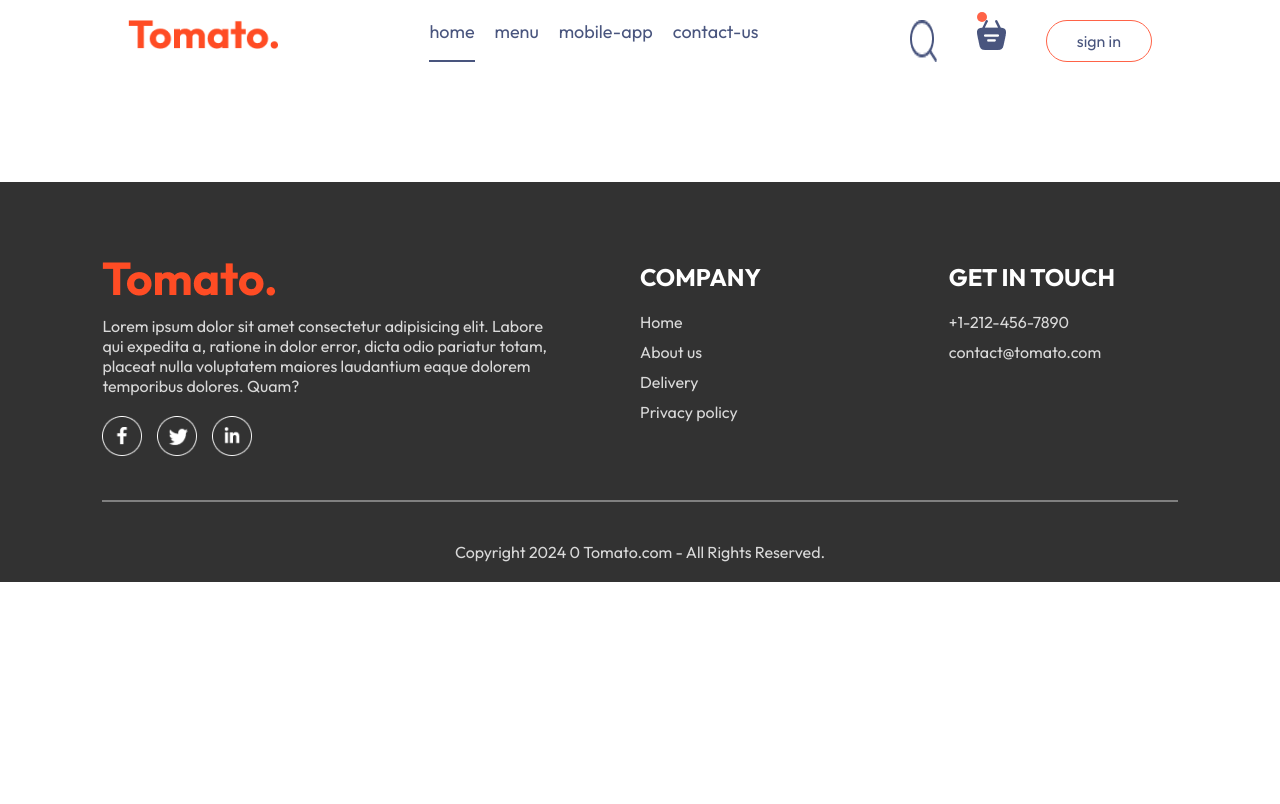
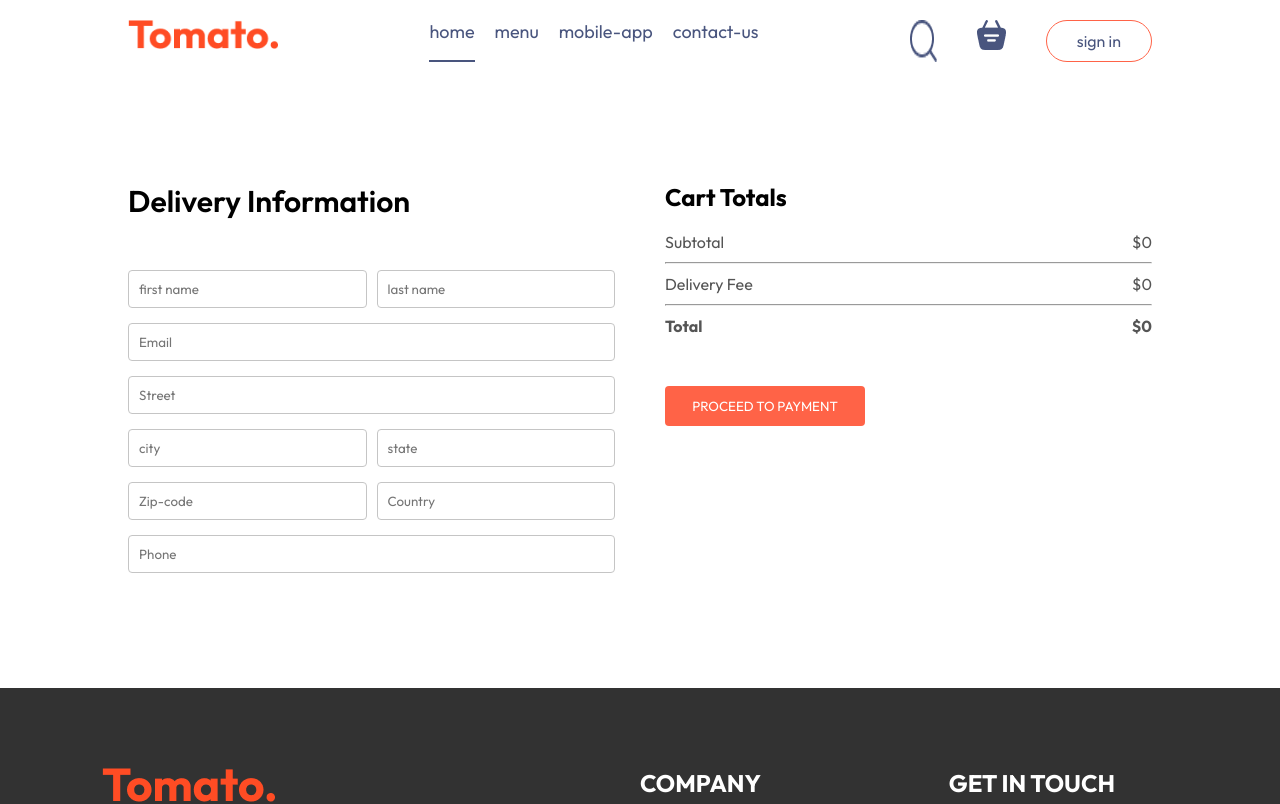
Before and after one commit to surya4419/Food_Delivery, a React app in the folder frontend/: page /Order in a window 1280 px wide. Shown: the top 804 px of the page. Built offline with nearby package versions, Linux system fonts and the light colour scheme; the HTML template or start-up script is replaced by a standard one.

Commit message:
frontend completed

```diff
--- a/frontend/src/components/navbar/navbar.jsx
+++ b/frontend/src/components/navbar/navbar.jsx
@@ -1,12 +1,15 @@
-import React, { useState } from 'react'
+import React, { useContext, useState } from 'react'
 import './navbar.css'
 import { assets } from '../../assets/assets.js'
 import { Link } from 'react-router-dom'
+import { StoreContext } from '../../context/Storecontext.jsx'
 
 
 const Navbar = ({setShowLogin}) => {
 
      const [menu, setMenu] = useState("home");
+
+     const {getTotalCartAmount} = useContext(StoreContext);
 
   return (
     <div className='navbar'>
@@ -21,7 +24,7 @@
         <img src={assets.search_icon} alt="" />
         <div className='navbar-search-icon' >
            <Link to='/cart'> <img src={assets.basket_icon} alt="" /> </Link>
-            <div className='dot' ></div>
+            <div className={getTotalCartAmount()===0?"":"dot"} ></div>
         </div>
         <button onClick={()=>setShowLogin(true)} >sign in</button>
       </div>
--- a/frontend/src/context/Storecontext.jsx
+++ b/frontend/src/context/Storecontext.jsx
@@ -33,16 +33,25 @@
    setCartItems((prev)=>({...prev,[itemId]:prev[itemId]-1}))
   }
 
-  useEffect(()=>{
-    console.log(cartItems);
-  },[cartItems])
+
+  const getTotalCartAmount = () =>{
+    let totalAmount = 0;
+    for (const item in cartItems){
+      if(cartItems[item]>0){
+        let iteminfo = food_list.find((product) => product._id === item);
+        totalAmount += iteminfo.price * cartItems[item];
+      }
+    }
+    return totalAmount;
+  }
 
     const contextValue = {
           food_list,
           cartItems,
           setCartItems,
           addToCart,
-          removeFromCart
+          removeFromCart,
+          getTotalCartAmount,
 
 
     }
--- a/frontend/src/pages/Cart/Cart.css
+++ b/frontend/src/pages/Cart/Cart.css
@@ -27,3 +27,79 @@
 .cart-items-item .cross{
     cursor:pointer;
 }
+
+.cart-bottom{
+    margin-top: 80px;
+    display: flex;
+    justify-content:space-between;
+    gap: max(12vw,20px);
+}
+
+.cart-total{
+    flex:1;
+    display:flex;
+    flex-direction: column;
+    gap:20px;
+}
+
+.cart-total-details{
+    display: flex;
+    justify-content: space-between;
+    color:#555;
+}
+
+.cart-total hr{
+    margin: 10px 0px;
+}
+
+.cart-total button{
+    border: none;
+    color: white;
+    background-color:tomato;
+    width:max(15vw,200px);
+    padding: 12px 0px;
+    border-radius: 4px;
+    cursor:pointer;
+}
+
+.cart-promocode{
+    flex:1;
+}
+
+.cart-promocode p{
+    color: #555;
+}
+
+.cart-promocode-input{
+    margin-top: 10px;
+    display: flex;
+    justify-content: space-between;
+    align-items:center;
+    background-color:#eaeaea;
+    border-radius:4px;
+}
+
+.cart-promocode-input input{
+    background: transparent;
+    border: none;
+    outline: none;
+    padding-left: 10px;
+}
+
+.cart-promocode-input button{
+    width:max(10vw,150px);
+    padding: 12px 5px;
+    background-color:black;
+    border: none;
+    color: white;
+    border-radius: 4px;
+}
+
+@media (max-width: 750px){
+    .cart-bottom{
+        flex-direction: column-reverse;
+    }
+    .cart-promocode{
+     justify-content: start;
+    }
+}
--- a/frontend/src/pages/Cart/Cart.jsx
+++ b/frontend/src/pages/Cart/Cart.jsx
@@ -1,10 +1,13 @@
 import React, { useContext } from 'react'
 import './Cart.css'
 import { StoreContext } from '../../context/Storecontext'
+import { useNavigate } from 'react-router-dom';
 
 const Cart = () => {
 
-  const {cartItems,food_list,removeFromCart} = useContext(StoreContext);
+  const {cartItems,food_list,removeFromCart, getTotalCartAmount} = useContext(StoreContext);
+
+  const navigate = useNavigate();
 
   return (
     <div className='cart'>
@@ -46,21 +49,29 @@
           <div>
             <div className="cart-total-details">
               <p>Subtotal</p>
-              <p>{0}</p>
+              <p>${getTotalCartAmount()}</p>
             </div>
             <hr />
             <div className="cart-total-details">
               <p>Delivery Fee</p>
-              <p>{2}</p>
+              <p>${getTotalCartAmount()===0?0:2}</p>
             </div>
             <hr />
             <div className="cart-total-details">
               <b>Total</b>
-              <b>{0}</b>
+              <b>${getTotalCartAmount()===0?0:getTotalCartAmount()+2}</b>
             </div>
-
+           </div>
+          <button onClick={()=>navigate('/order')}>PROCEED TO CHECKOUT</button>
+        </div>
+        <div className="cart-promocode">
+          <div>
+            <p>If you have a promo code, Enter it here</p>
+            <div className="cart-promocode-input">
+              <input type="text" placeholder='promo code' />
+              <button>Submit</button>
+            </div>
           </div>
-          <button>PROCEED TO CHECKOUT</button>
         </div>
       </div>
     </div>
--- a/frontend/src/pages/Placeorder/Placeorder.css
+++ b/frontend/src/pages/Placeorder/Placeorder.css
@@ -0,0 +1,41 @@
+ .place-order{
+    display: flex;
+    align-items: start;
+    justify-content:space-between;
+    gap:50px;
+    margin-top:100px;
+ }
+
+ .place-order-left{
+    width: 100%;
+    max-width: max(30%,500px);
+ }
+
+ .place-order-left .title{
+    font-size: 30px;
+    font-weight: 600;
+    margin-bottom: 50px;
+ }
+
+ .place-order-left input{
+    margin-bottom: 15px;
+    width: 100%;
+    padding: 10px;
+    border: 1px  solid #c5c5c5;
+    border-radius: 4px;
+    outline-color: tomato;
+ }
+
+ .place-order-left .multi-fields{
+    display: flex;
+    gap: 10px;
+ }
+
+ .place-order-right{
+    width: 100%;
+    max-width:max(40%,500px);
+ }
+
+ .place-order .cart-total button{
+    margin-top: 30px;
+ }
--- a/frontend/src/pages/Placeorder/Placeorder.jsx
+++ b/frontend/src/pages/Placeorder/Placeorder.jsx
@@ -1,10 +1,56 @@
-import React from 'react'
+import React, { useContext } from 'react'
 import './Placeorder.css'
+import { StoreContext } from '../../context/Storecontext'
 
 const Placeorder = () => {
+
+  const {getTotalCartAmount} = useContext(StoreContext)
+
   return (
     <div>
+      <form className='place-order'>
+        <div className="place-order-left">
+          <p className="title">Delivery Information</p>
+          <div className="multi-fields">
+            <input type="text" placeholder='first name' />
+            <input type="text" placeholder='last name' />
 
+          </div>
+          <input type="email" placeholder='Email' />
+          <input type="text" placeholder='Street'/>
+          <div className="multi-fields">
+            <input type="text" placeholder='city' />
+            <input type="text" placeholder='state' />
+          </div>
+          <div className="multi-fields">
+            <input type="text" placeholder='Zip-code' />
+            <input type="text" placeholder='Country' />
+          </div>
+          <input type="text" placeholder='Phone' />
+        </div>
+        <div className="place-order-right">
+        <div className="cart-total">
+          <h2>Cart Totals</h2>
+          <div>
+          <div className="cart-total-details">
+              <p>Subtotal</p>
+              <p>${getTotalCartAmount()}</p>
+            </div>
+            <hr />
+            <div className="cart-total-details">
+              <p>Delivery Fee</p>
+              <p>${getTotalCartAmount()===0?0:2}</p>
+            </div>
+            <hr />
+            <div className="cart-total-details">
+              <b>Total</b>
+              <b>${getTotalCartAmount()===0?0:getTotalCartAmount()+2}</b>
+            </div>
+           </div>
+          <button >PROCEED TO PAYMENT</button>
+        </div>
+        </div>
+      </form>
     </div>
   )
 }
```
